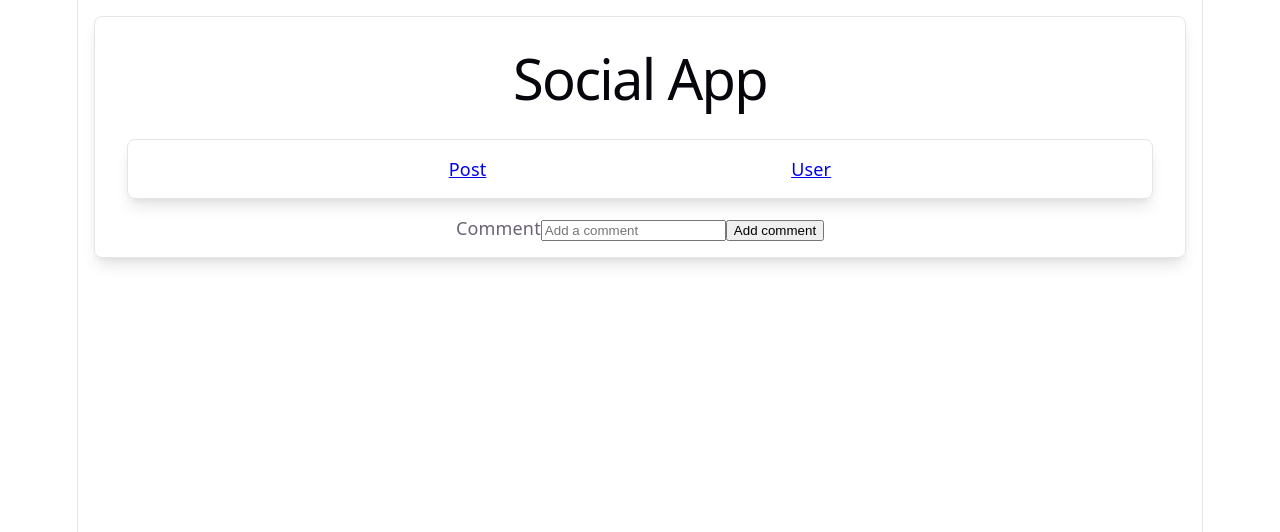
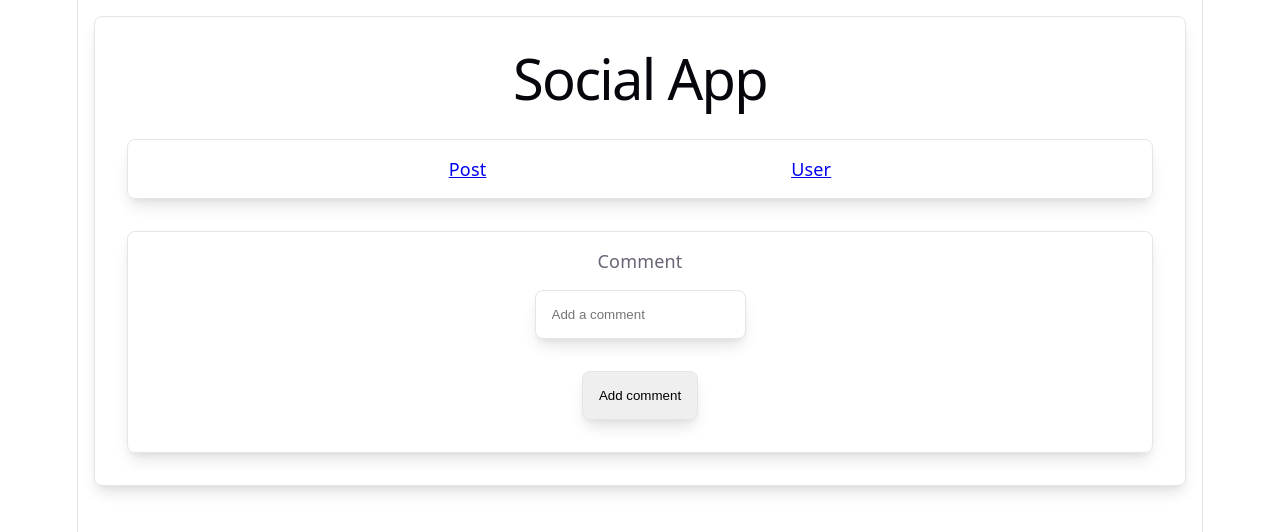
Before and after one commit to abhii47/react-practice-app, a React (Vite) app: page /add-comment/1 in a window 1280 px wide. Shown: the top 532 px of the page. Built offline with nearby package versions, Linux system fonts and the light colour scheme.

Commit message:
feat: add styling for comment forms, improve data fetching, and update user deletion logic

```diff
--- a/src/App.css
+++ b/src/App.css
@@ -176,6 +176,33 @@
   box-shadow: rgba(0, 0, 0, 0.1) 0 10px 15px -3px, rgba(0, 0, 0, 0.05) 0 4px 6px -2px;
 }
 
+.CommentForm {
+  display: flex;
+  flex-direction: column;
+  align-items: center;
+  padding: 16px;
+  margin: 16px;
+  border: 1px solid #e5e4e7;
+  border-radius: 8px;
+  box-shadow: rgba(0, 0, 0, 0.1) 0 10px 15px -3px, rgba(0, 0, 0, 0.05) 0 4px 6px -2px;
+}
+
+.CommentForm button{
+  padding: 16px;
+  margin: 16px;
+  border: 1px solid #e5e4e7;
+  border-radius: 8px;
+  box-shadow: rgba(0, 0, 0, 0.1) 0 10px 15px -3px, rgba(0, 0, 0, 0.05) 0 4px 6px -2px;
+}
+
+.CommentForm input{
+  padding: 16px;
+  margin: 16px;
+  border: 1px solid #e5e4e7;
+  border-radius: 8px;
+  box-shadow: rgba(0, 0, 0, 0.1) 0 10px 15px -3px, rgba(0, 0, 0, 0.05) 0 4px 6px -2px;
+}
+
 .SearchBox{
   display: flex;
   flex-direction: column;
--- a/src/components/Forms/AddCommentForm.tsx
+++ b/src/components/Forms/AddCommentForm.tsx
@@ -7,7 +7,7 @@ export const AddCommentForm = () => {
     const [message, setMessage] = useState("")
     const handleComment = async (e:React.FormEvent<HTMLFormElement>) => {
         e.preventDefault();
-        if(!message) return
+        if(!message || !id) return
         const res = await addComment(message, id,"6a2bd79532e49f32875600e9");
         console.log(res.message);
         setMessage("");
--- a/src/components/PostDetail.tsx
+++ b/src/components/PostDetail.tsx
@@ -1,5 +1,6 @@
 import { Link, useParams } from "react-router-dom"
 import { useEffect, useState } from "react"
+import { getPost } from "../api/postApi"
 
 type comment = {
     _id:string
@@ -20,8 +21,7 @@ export const PostDetails = () => {
     useEffect(()=> {
         const fetchPost = async() => {
             try {
-                const res = await fetch(`http://localhost:5000/api/posts/${id}`)
-                const data = await res.json();
+                const data = await getPost(id!);
                 setPost(data.post);
             } catch (err:any) {
                 console.error("Failed to fetch post: ", err)
@@ -32,15 +32,7 @@ export const PostDetails = () => {
         fetchPost();
     },[]);
 
-    // const handleAddComment = async() => {
-    //     try {
-    //         console.log("Comment added");
-    //     } catch (err:any) {
-    //         console.error("Failed to add comment: ", err)
-    //     }
-    // }
-
-    if(loading) return <h2>Loading posts...</h2>;
+    if(loading) return <h2>Loading posts...</h2>
     if(!post) return <h2>Post Not Found</h2>
     return(
         <div className="post-data">
--- a/src/pages/User.tsx
+++ b/src/pages/User.tsx
@@ -35,9 +35,9 @@ export const User = () => {
     if(users.length === 0){
         return <h2>No Users</h2>
     }
-    const handleUser = (id:string) => {
+    const handleUser = async(id:string) => {
         try {
-            const data = deleteUser(id);
+            const data = await deleteUser(id);
             if(data){
                 const updated = users.filter(user => user._id !== id);
                 setUsers(updated);
```
